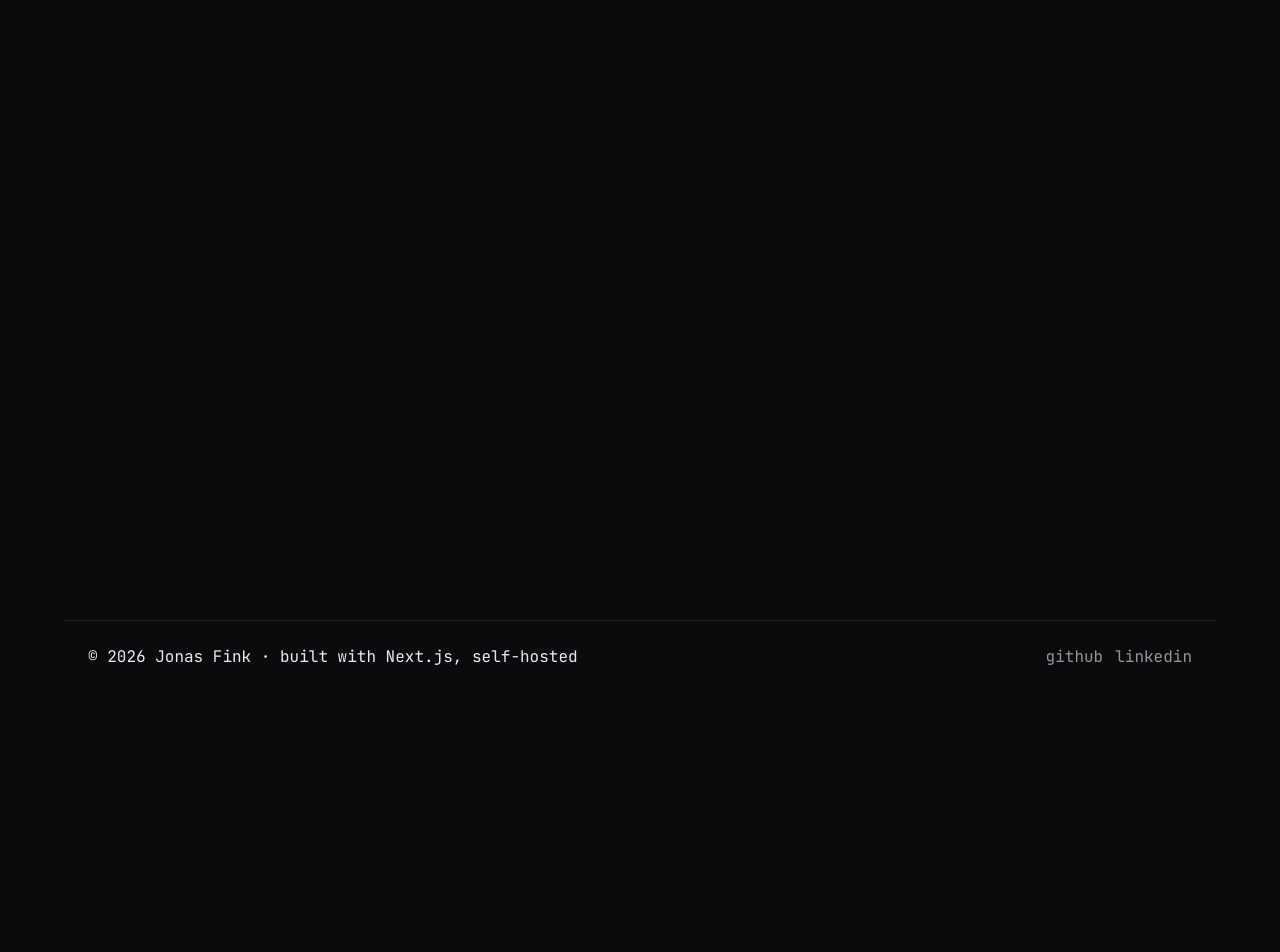
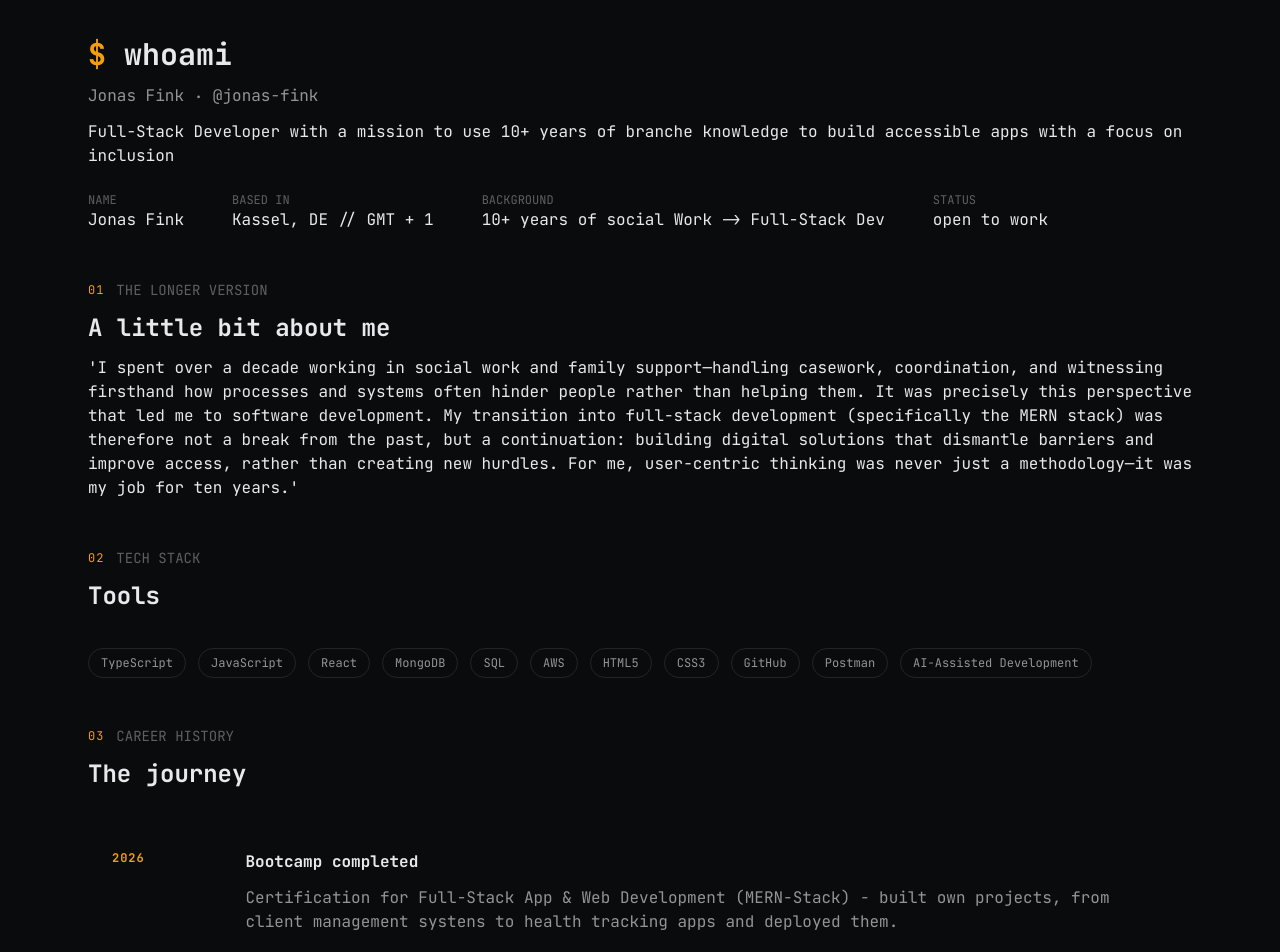
Before and after one commit to jonas-fink/portfolio, a Next.js app: page /about in a window 1280 px wide. Shown: the part 180-1132 px from the top of the page. Before the commit the page ends 873 px from the top, so only its background shows below. Built offline with nearby package versions, Linux system fonts and the light colour scheme.

Commit message:
optimized styling

```diff
--- a/app/about/page.tsx
+++ b/app/about/page.tsx
@@ -1,12 +1,162 @@
-import React from 'react';
 import { Metadata } from 'next';
 
 export const metadata: Metadata = {
     title: 'about',
 };
 
+const devData = {
+    name: 'Jonas Fink',
+    based: 'Kassel, DE // GMT + 1',
+    background: '10+ years of social Work -> Full-Stack Dev',
+    status: 'open to work',
+};
+
+const techStack = [
+    'TypeScript',
+    'JavaScript',
+    'React',
+    'MongoDB',
+    'SQL',
+    'AWS',
+    'HTML5',
+    'CSS3',
+    'GitHub',
+    'Postman',
+    'AI-Assisted Development',
+];
+
+const history = [
+    {
+        id: 1,
+        year: '2026',
+        title: 'Bootcamp completed',
+        description:
+            'Certification for Full-Stack App & Web Development (MERN-Stack) - built own projects, from client management systens to health tracking apps and deployed them.',
+    },
+    {
+        id: 2,
+        year: '2025 - today',
+        title: 'Bootcamp & first projects',
+        description:
+            'intensive bootcamp focusing on the MERN - Stack, clean code and usage of generative AI for automation and as coding assistant. Developed personal Full-Stack Applications simultaniously',
+    },
+    {
+        id: 3,
+        year: '2014 - today',
+        title: 'Social Work & Education',
+        description:
+            'Over 10 years of experience in family support: casework, coordination, and a keen eye for identifying where processes and systems stand in peoples way instead of helping them.',
+    },
+];
+
 const Page = () => {
-    return <div>About</div>;
+    return (
+        <div className="flex flex-col gap-6">
+            <p className="pb-6">
+                <span className="text-dim text-sm"> ~/ </span> about
+            </p>
+            <div className="flex flex-col gap-3">
+                <h1 className="text-3xl font-bold">
+                    <span className="text-accent">$</span> whoami
+                </h1>
+                <p className="text-muted">
+                    {devData.name}{' '}
+                    <span className="inline-block -translate-y-0.75"> . </span>{' '}
+                    @jonas-fink
+                </p>
+                <p>
+                    Full-Stack Developer with a mission to use 10+ years of
+                    branche knowledge to build accessible apps with a focus on
+                    inclusion
+                </p>
+            </div>
+            <div>
+                <div className="flex flex-wrap gap-12">
+                    <div>
+                        <h3 className="text-xs text-dim">NAME</h3>
+                        <p>{devData.name}</p>
+                    </div>
+                    <div>
+                        <h3 className="text-xs text-dim">BASED IN</h3>
+                        <p>{devData.based}</p>
+                    </div>
+                    <div>
+                        <h3 className="text-xs text-dim">BACKGROUND</h3>
+                        <p>{devData.background}</p>
+                    </div>
+                    <div>
+                        <h3 className="text-xs text-dim">STATUS</h3>
+                        <p>{devData.status}</p>
+                    </div>
+                </div>
+            </div>
+            <div className="flex flex-col gap-12 pt-6">
+                <div className="flex flex-col gap-3">
+                    <div className="flex gap-3 text-sm items-center text-dim">
+                        {' '}
+                        <span className="eyebrow text-accent">01</span> THE
+                        LONGER VERSION
+                    </div>
+                    <h2 className="text-2xl font-bold">
+                        A little bit about me
+                    </h2>
+                    <p>
+                        'I spent over a decade working in social work and family
+                        support—handling casework, coordination, and witnessing
+                        firsthand how processes and systems often hinder people
+                        rather than helping them. It was precisely this
+                        perspective that led me to software development. My
+                        transition into full-stack development (specifically the
+                        MERN stack) was therefore not a break from the past, but
+                        a continuation: building digital solutions that
+                        dismantle barriers and improve access, rather than
+                        creating new hurdles. For me, user-centric thinking was
+                        never just a methodology—it was my job for ten years.'
+                    </p>
+                </div>
+                <div className="flex flex-col gap-3">
+                    <div className="flex gap-3 text-sm items-center text-dim">
+                        {' '}
+                        <span className="eyebrow text-accent">02</span> TECH
+                        STACK
+                    </div>
+                    <h2 className="text-2xl font-bold">Tools</h2>
+                    <div className="flex flex-wrap gap-3 pt-6">
+                        {techStack.map((t, index) => (
+                            <div key={index} className="pill">
+                                {t}
+                            </div>
+                        ))}
+                    </div>
+                </div>
+                <div className="flex flex-col gap-3">
+                    <div className="flex gap-3 text-sm items-center text-dim">
+                        {' '}
+                        <span className="eyebrow text-accent">03</span> CAREER
+                        HISTORY
+                    </div>
+                    <h2 className="text-2xl font-bold">The journey</h2>
+                    <div className="grid grid-cols-1 gap-6 pt-6">
+                        {history.map((h) => (
+                            <div className="grid grid-cols-8 border-b border-border gap-3 p-6">
+                                <p className="eyebrow text-accent col-span-1 font-bold">
+                                    {h.year}
+                                </p>
+                                <div className="col-span-7">
+                                    <h3 className="font-bold pb-3">
+                                        {h.title}
+                                    </h3>
+                                    <p className="text-muted">
+                                        {h.description}
+                                    </p>
+                                </div>
+                            </div>
+                        ))}
+                    </div>
+                </div>
+            </div>
+        </div>
+    );
 };
 
 export default Page;
--- a/app/layout.tsx
+++ b/app/layout.tsx
@@ -54,7 +54,7 @@ export default function RootLayout({
         >
             <body className="flex flex-col">
                 <Header />
-                <main className="min-h-screen max-w-6xl mx-auto pt-36">
+                <main className="min-h-screen max-w-6xl pt-36 mx-auto p-6">
                     {children}
                 </main>
                 <div className="w-full max-w-6xl mx-auto">
--- a/app/ui/home/hero.tsx
+++ b/app/ui/home/hero.tsx
@@ -5,9 +5,9 @@ const Hero = () => {
         <div className="flex flex-col gap-6">
             <div className="badge-status max-w-max">
                 <span className="badge-status-dot" />
-                VERFÜGBAR{' '}
-                <span className="inline-block -translate-y-0.5">.</span> offen
-                für Festanstellung & Freelance
+                AVAILABLE{' '}
+                <span className="inline-block -translate-y-0.5">.</span> open to
+                work
             </div>
             <h1 className="text-5xl font-bold">
                 <span className="text-accent">$</span> hi, ich bin Jonas Fink
```
